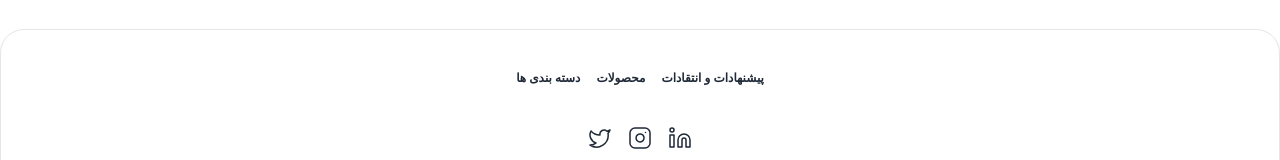
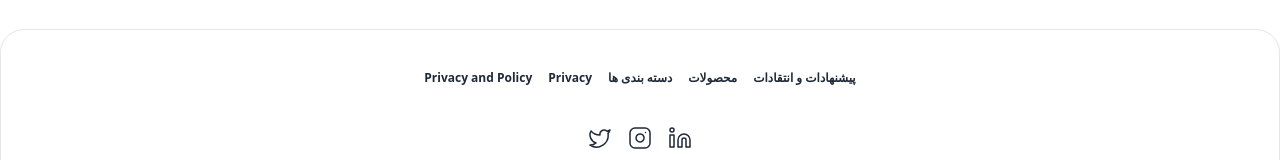
Before and after one commit to emirtriedcoding/product-loop, a Next.js app: page / in a window 1280 px wide. Shown: the part 936-1096 px from the top of the page. Built offline with nearby package versions, Linux system fonts and the light colour scheme; no server answers; the database is empty.

Commit message:
again google

```diff
--- a/src/app/layout.jsx
+++ b/src/app/layout.jsx
@@ -28,6 +28,8 @@ const RootLayout = async ({ children }) => {
   return (
     <html lang="fa" dir="rtl">
       <head>
+      <meta name="viewport" content="width=device-width, initial-scale=1"/>
+
         <Script
           async
           src="https://www.googletagmanager.com/gtag/js?id=G-1ZNC1723V9"
--- a/src/components/footer/Footer.jsx
+++ b/src/components/footer/Footer.jsx
@@ -15,6 +15,9 @@ const Footer = () => {
         <Link href="/categories" className="link-hover link">
           دسته بندی ها
         </Link>
+        <a href="https://productloop.ir/privacy">Privacy</a>
+        <a href="/privacy">Privacy and Policy</a>
+
       </nav>
       <nav className="grid grid-flow-col gap-4 text-xs font-bold">
         <Link href="https://www.linkedin.com/in/emirtreidcoding/">
```
